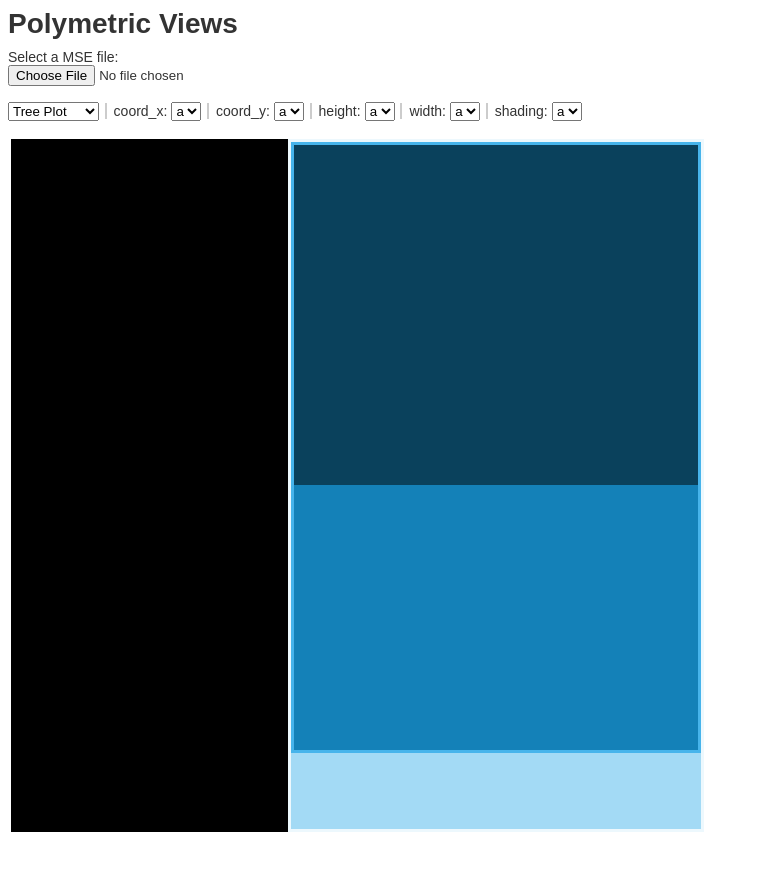
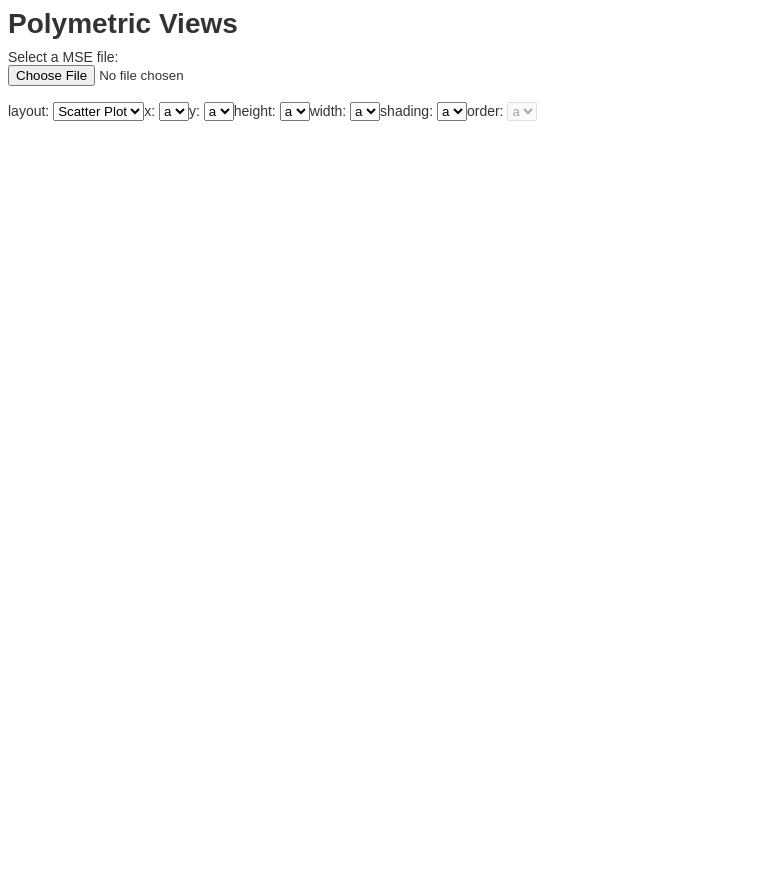
Before and after one commit to nicklyz/Polymetric-View-D3, a website with bundled scripts: page index.html in a window 1280 px wide. Shown: the whole page, without its empty margins (0-759 px from the left). After the commit the page ends 800 px from the top, so only its background shows below. Built offline with nearby package versions, Linux system fonts and the light colour scheme.

Commit message:
adjust dims and redraw added.

```diff
--- a/index.html
+++ b/index.html
@@ -23,6 +23,7 @@
 		</form>
 
 	</div>
+
 	<pre id="fileDisplayArea"></pre>
 
 	<script type="text/javascript">
@@ -31,6 +32,6 @@
 
 	<div id="body"></div>
 	<!-- <script type="text/javascript" src="js/tree.js"></script> -->
-	<script type="text/javascript" src="js/treemap.js"></script>
+	<!-- <script type="text/javascript" src="js/treemap.js"></script> -->
 </body>
 </html>
--- a/js/script.js
+++ b/js/script.js
@@ -1,9 +1,10 @@
 var spec = {};
-spec.dimensions = ['coord_x', 'coord_y', 'height', 'width', 'shading'];
+spec.dimensions = ['x', 'y', 'height', 'width', 'shading', 'order'];
 spec.metrics = ['a', 'b', 'c', 'd'];	// replace with real metrics
-spec.plotTypes = [		// add more plot types here
+spec.layouts = [		// add more plot types here
+	{name: 'scatter', title: 'Scatter Plot', dimensions: ['x', 'y', 'height', 'width', 'shading']},
 	{name: 'tree', title: 'Tree Plot', dimensions: ['height', 'width', 'shading']},
-	{name: 'scatter', title: 'Scatter Plot', dimensions: ['coord_x', 'coord_y', 'height', 'width', 'shading']}
+	{name: 'treemap', title: 'Tree Map', dimensions: ['height', 'width', 'shading', 'order']}
 ];
 
 function parseFile() {
@@ -18,32 +19,57 @@ function parseFile() {
 		reader.onload = function(e) {
 			//fileDisplayArea.innerText = reader.result;	// replace the following with interesting logic
 
-			var result = MSE.parse(reader.result)
-			var printData = JSON.stringify(result.slice(0,10), null, 2)
+			var result = MSE.parse(reader.result);
+			var printData = JSON.stringify(result.slice(0,10), null, 2);
+			redraw();
 
-
-			fileDisplayArea.innerText = printData
+			fileDisplayArea.innerText = printData;
 		}
 
 		reader.readAsText(file);
 	} else {
-		fileDisplayArea.innerText = "Please upload an MSE file!";
+		fileDisplayArea.innerText = 'Please upload an MSE file!';
 	}
 }
 
 function makeForm() {
 	var htmlForm = $('form');
 
-	htmlForm.append($('<select>', { id: ('plotType')}));	// add some onclick logic here
-	$(spec.plotTypes).each(function(li, l) {
-		$('#plotType').append($('<option>', { value: l.name }).text(l.title));
+	htmlForm.append($('<span>').text('layout: '));
+	htmlForm.append($('<select>', { id: ('layout'), onchange: 'adjustDimsAndRedraw()'}));	// add some onclick logic here
+	$(spec.layouts).each(function(pi, p) {
+		$('#layout').append($('<option>', { value: p.name }).text(p.title));
 	});
 
 	$(spec.dimensions).each(function(di, d) {
-		htmlForm.append($('<span>', { class: 'formlabel'}).text(d+":"));
-		htmlForm.append($('<select>', { id: ('sel-'+d)}));		// add some onclick logic here
+		htmlForm.append($('<span>').text(d + ": "));
+		htmlForm.append($('<select>', { id: d, onchange: 'redraw()'}));		// add some onclick logic here
 		$(spec.metrics).each(function(mi, m) {
-			$('#sel-'+d).append($('<option>', { value: m }).text(m));
+			$('#' + d).append($('<option>', { value: m }).text(m));
 		});
 	});
+	adjustDimsAndRedraw();
 }
+
+function adjustDimsAndRedraw() {
+	var layout = $('#layout').find(':selected').attr('value');
+	var dimensions;
+	for (var i = spec.layouts.length - 1; i >= 0; i--) {
+		if (spec.layouts[i].name === layout) {
+			dimensions = spec.layouts[i].dimensions;
+		}
+	}
+	for (var i = spec.dimensions.length - 1; i >= 0; i--) {
+		if (dimensions.includes(spec.dimensions[i])) {
+			$('#' + spec.dimensions[i]).removeAttr('disabled');
+		}
+		else {
+			$('#' + spec.dimensions[i]).attr('disabled', true);
+		}
+	}
+	redraw();
+}
+
+function redraw() {
+	// add plotting mechanisms here
+}
```
